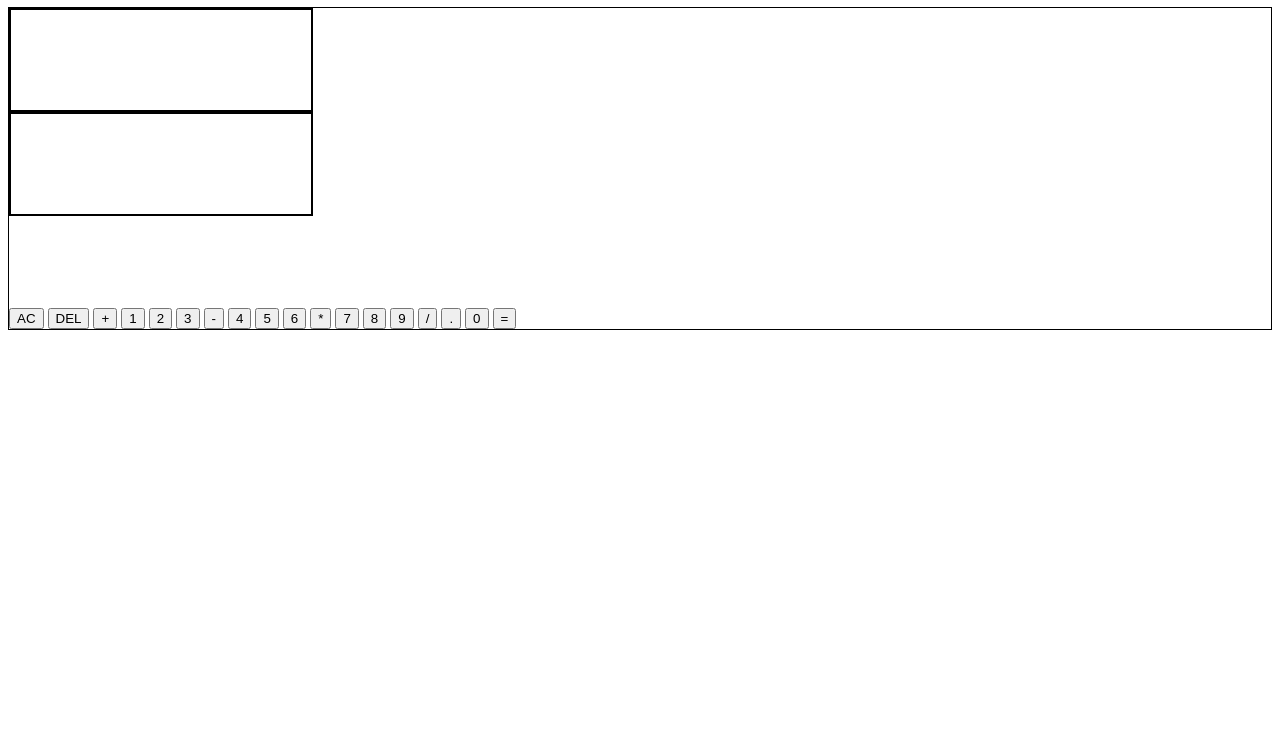
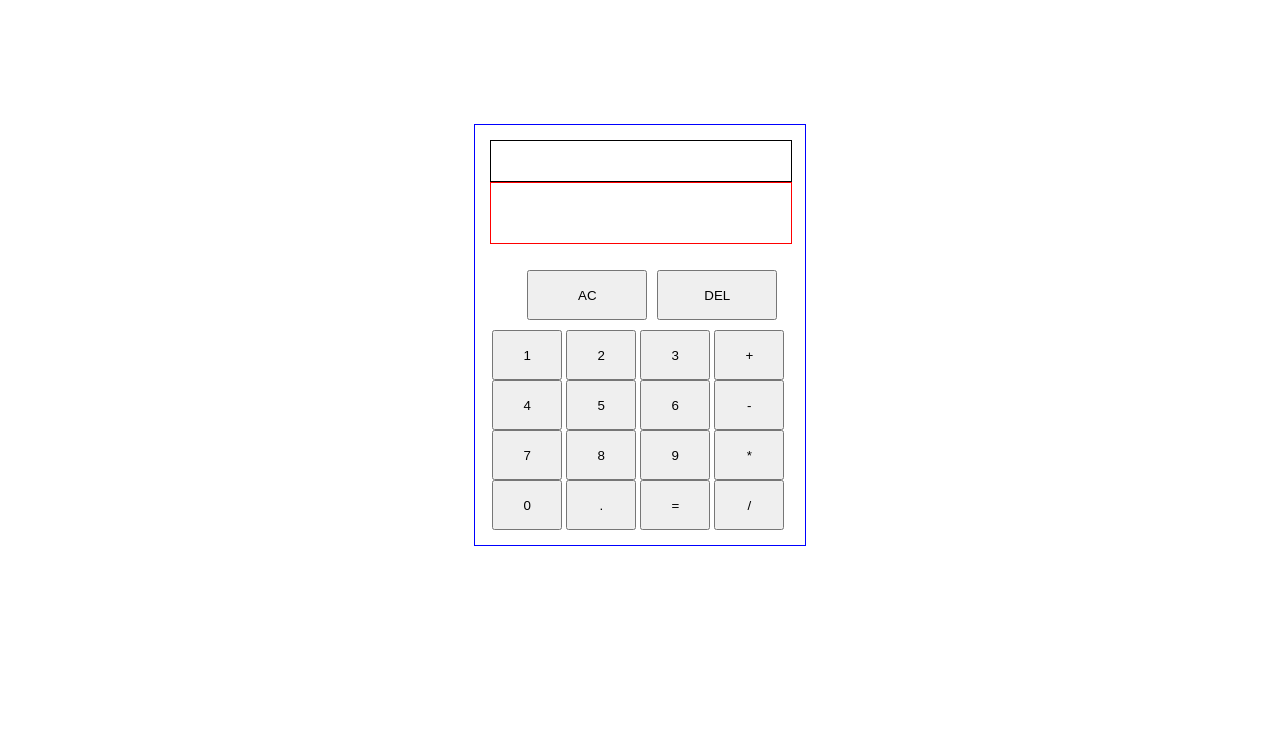
Before and after one commit to roopeak/calculator, a plain HTML site: page index.html in a window 1280 px wide. Shown: the part 73-816 px from the top of the page. Drawn offline with Linux system fonts and the light colour scheme.

Commit message:
All but DEL working

```diff
--- a/index.html
+++ b/index.html
@@ -7,30 +7,36 @@
         <link rel="stylesheet" href="styles.css">
     </head>
     <body>
-        <h1>Calculator</h1>
+        <h1></h1>
         <div class="calculator-grid">
             <div data-calc-display class="calc-display">
                 <div data-previous-operand class="previous-operand"></div>
                 <div data-current-operand class="current-operand"></div>
             </div>
+            <div class="buttons">
+                <div class="clear-del">
                     <button data-all-clear class="span-two">AC</button>
-                <button data-delete>DEL</button>
-                <button data-operation>+</button>
+                    <button data-delete class="span-two">DEL</button>
+                </div>
+                <div class="numbers-operations">
                     <button data-number>1</button>
                     <button data-number>2</button>
                     <button data-number>3</button>
-                <button data-operation>-</button>
+                    <button data-operation>+</button>
                     <button data-number>4</button>
                     <button data-number>5</button>
                     <button data-number>6</button>
-                <button data-operation>*</button>
+                    <button data-operation>-</button>
                     <button data-number>7</button>
                     <button data-number>8</button>
                     <button data-number>9</button>
+                    <button data-operation>*</button>
+                    <button data-number>0</button>
+                    <button data-number>.</button>
+                    <button data-equals>=</button>
                     <button data-operation>/</button>
-                <button data-number>.</button>
-                <button data-number>0</button>
-                <button data-equals class="span-two">=</button>
+                </div>
+            </div>
         </div>
     </body>
     <script type="text/javascript" src="script.js"></script>
--- a/script.js
+++ b/script.js
@@ -66,6 +66,10 @@ function clearScreen() {
     previousOperand.textContent = '';
 }
 
+// TODO: Delete button to delete numbers.
+function delNum() {
+
+}
 
 function add(a, b) {
     return a + b;
--- a/styles.css
+++ b/styles.css
@@ -1,20 +1,66 @@
-.calc-display {
-    height: 300px;
-    /* border: 1px solid black; */
+body {
+    display: flex;
+    justify-content: center;
+    align-items: center;
+    height: 800px;
 }
 
 .calculator-grid {
     border: 1px solid black;
 }
 
+.calc-display {
+    background-color: white;
+    height: 120px;
+    width: 290px;
+}
+
+.calculator-grid {
+    width: 300px;
+    height: 390px;
+    padding: 15px;
+    border: 1px solid blue;
+}
+
 .previous-operand {
-    height: 100px;
+    display: flex;
+    justify-content: flex-end;
+    height: 40px;
     width: 300px;
-    border: 2px solid black;
+
+    border: 1px solid black;
 }
 
 .current-operand {
-    height: 100px;
+    display: flex;
+    justify-content: flex-end;
+    align-items:center;
+    height: 60px;
     width: 300px;
-    border: 2px solid black;
+    font-size: 40px;
+
+    border: 1px solid red;
 }
+
+button {
+    height: 50px;
+    width: 70px;
+}
+
+.buttons {
+    flex-wrap: wrap;
+    margin-left: 2.3px;
+
+}
+
+.span-two {
+    width: 120px;
+}
+
+.clear-del {
+    display: flex;
+    justify-content: center;
+    gap: 10px;
+    padding: 10px;
+    width: 300px;
+}
```
Lines whose indentation alone changed are shown as unchanged.
